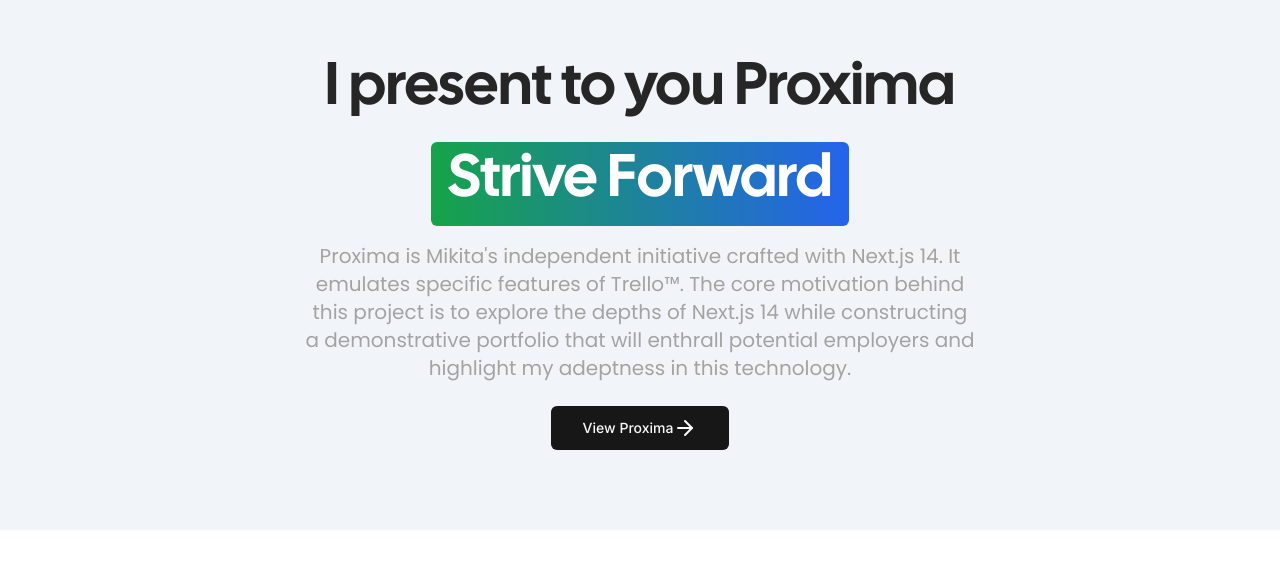
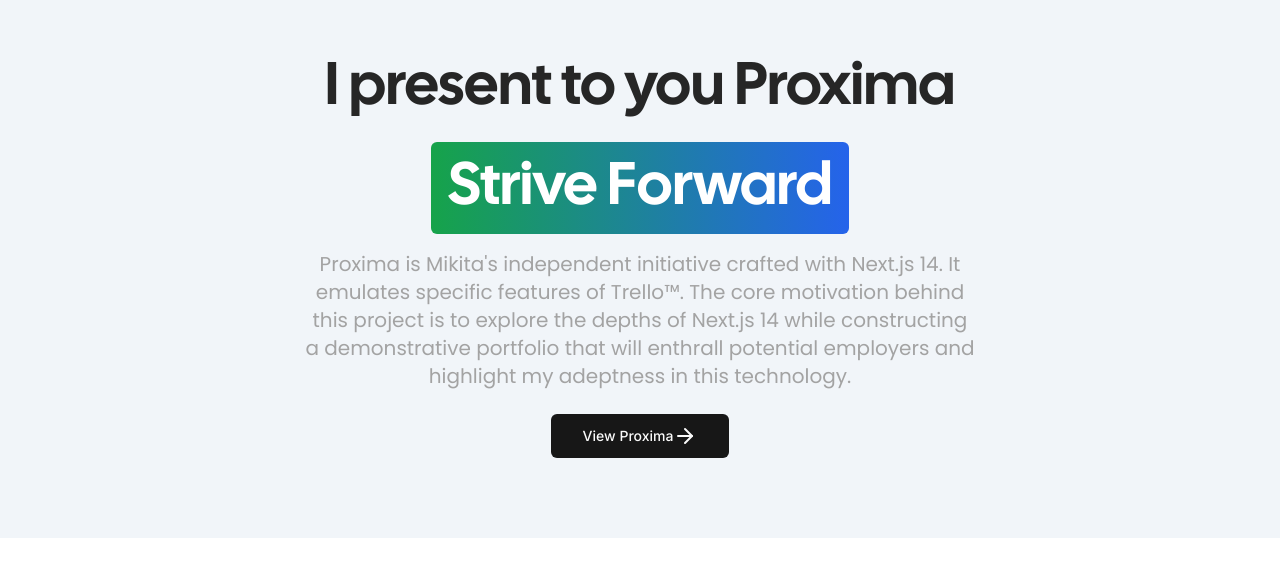
Before and after one commit to MikitaCat/proxima, a Next.js app: page / in a window 1280 px wide. Shown: the part 102-678 px from the top of the page. Built offline with nearby package versions, Linux system fonts and the light colour scheme.

Commit message:
Small layout fix

```diff
--- a/app/(landing)/page.tsx
+++ b/app/(landing)/page.tsx
@@ -27,7 +27,7 @@
         <h1 className="text-3xl md:text-6xl text-center text-neutral-800 mb-6">
           I present to you Proxima
         </h1>
-        <div className="text-3xl md:text-6xl bg-gradient-to-r from-green-600 to-blue-600 text-white px-4 p-2 rounded-md pb-4 w-fit">
+        <div className="text-3xl md:text-6xl bg-gradient-to-r from-green-600 to-blue-600 text-white px-4 p-4 rounded-md pb-4 w-fit">
           Strive Forward
         </div>
       </div>
```
